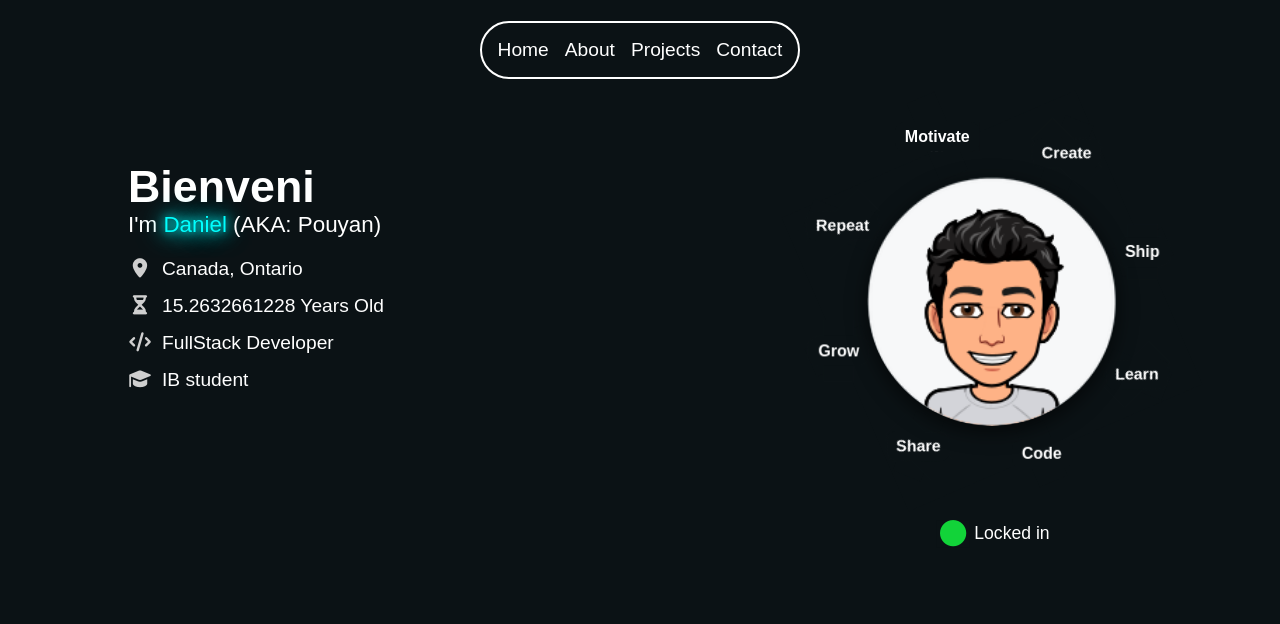
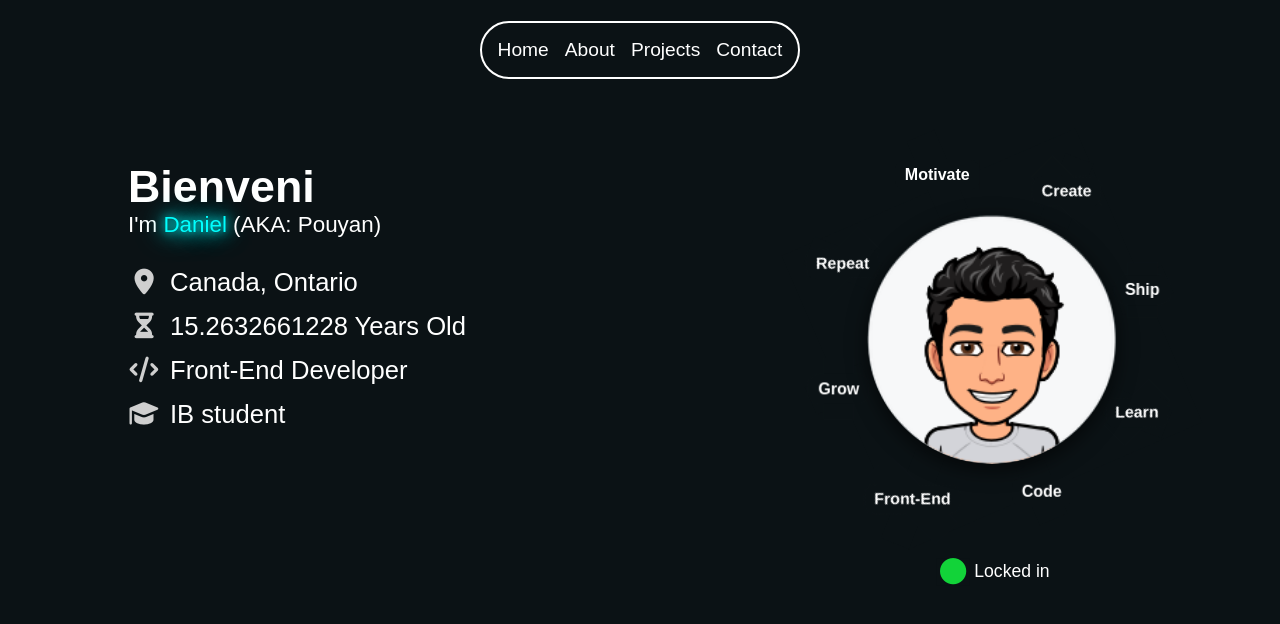
Before and after one commit to DanCreates1/Portfolio, a React (Vite) app in the folder Desktop/New portfolio/portfolio/: page / in a window 1280 px wide. Shown: the top 624 px of the page. Built offline with nearby package versions, Linux system fonts and the light colour scheme.

Commit message:
Almost done with the hearo section

```diff
--- a/Desktop/New portfolio/portfolio/src/components/Hero.jsx
+++ b/Desktop/New portfolio/portfolio/src/components/Hero.jsx
@@ -176,7 +176,7 @@ export default function Hero() {
 
       <span className="roll">
         <i class="fa-solid fa-code" style={{color: " #cfcfcf"}}></i>
-        FullStack Developer
+        Front-End Developer
       </span>
 
       <span className="student">
@@ -214,7 +214,7 @@ export default function Hero() {
             </div>
 
             <div className="word" style={{ ["--angle"]: "225deg" }}>
-              <div className="inner"><span>Share</span></div>
+              <div className="inner"><span>Front-End</span></div>
             </div>
 
             <div className="word" style={{ ["--angle"]: "270deg" }}>
--- a/Desktop/New portfolio/portfolio/src/index.css
+++ b/Desktop/New portfolio/portfolio/src/index.css
@@ -65,11 +65,11 @@
   display: flex;
   flex-direction: column;
   gap: 15px;
-  margin-top: 20px;
+  margin-top: 30px;
   justify-content: space-around;
 }
 .overView > span{
-  font-size: 1.2rem;
+  font-size: 1.6rem;
   gap: 10px;
 }
 
```
